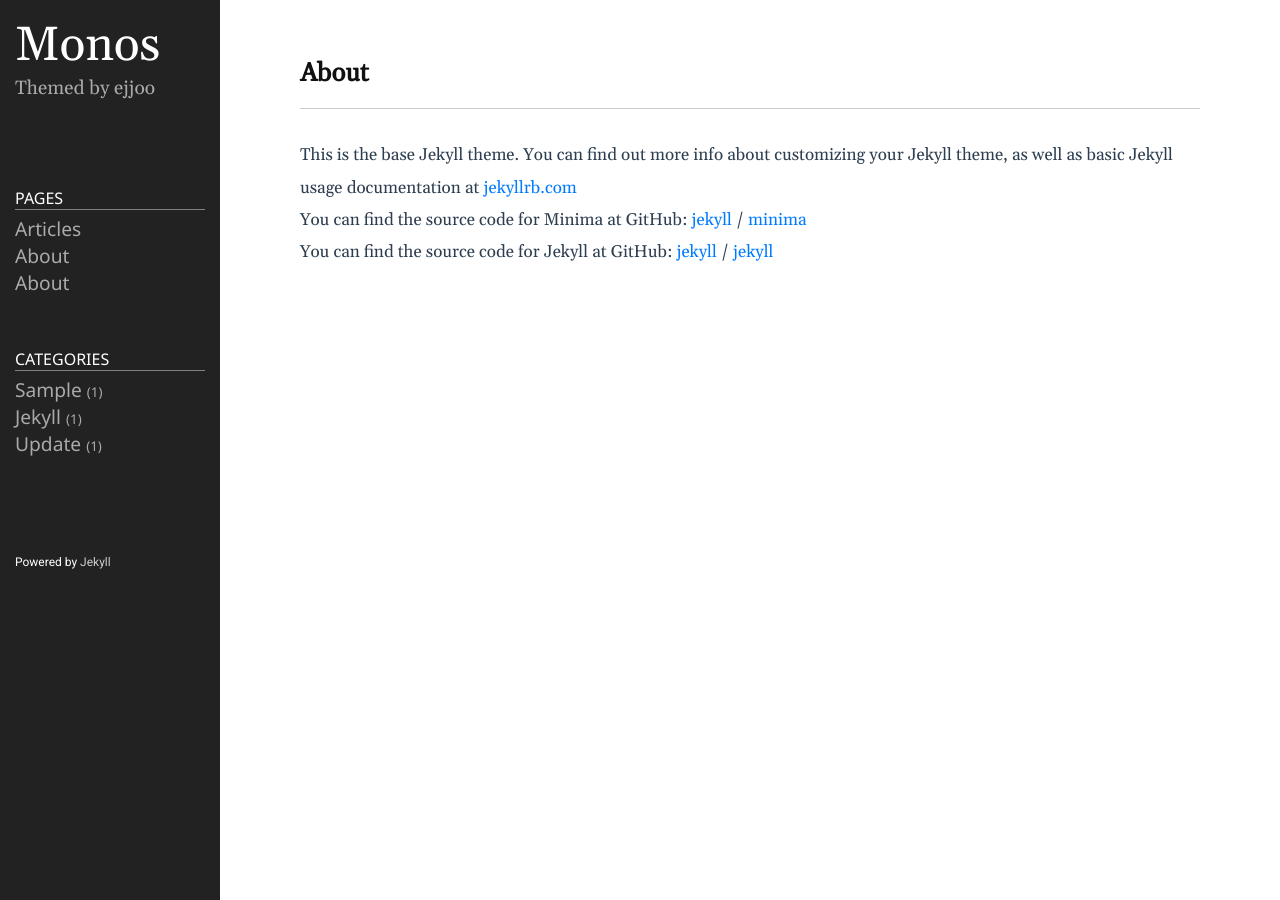
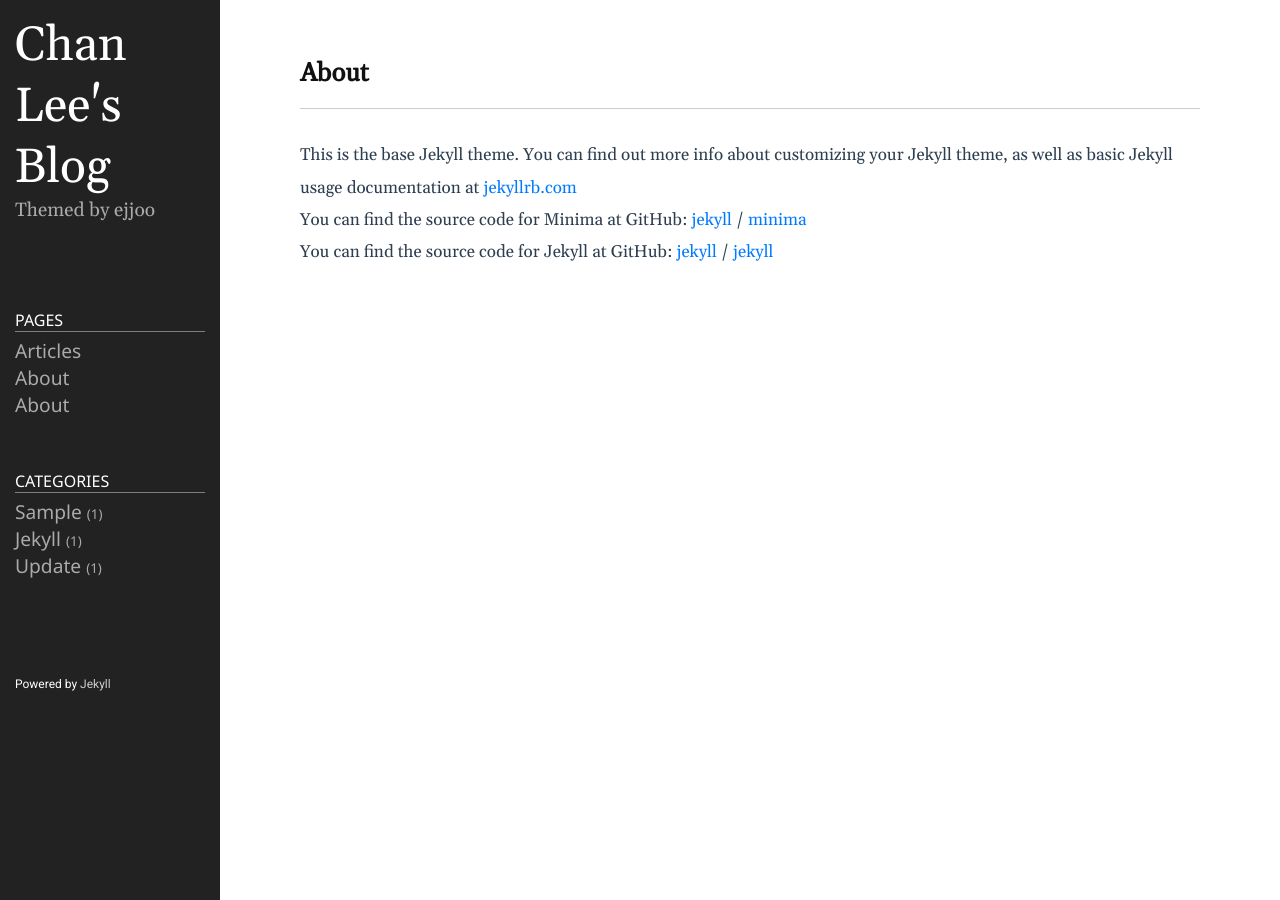
Before and after one commit to tbonelee/tbonelee.github.io, a Jekyll site: the page built from about.markdown, in a window 1280 px wide. Built offline with Jekyll 4.4.1, drawn with Linux system fonts in a browser that asks for light colours.

Commit message:
Update site configuration with new title, email, and GitHub username

```diff
--- a/_config.yml
+++ b/_config.yml
@@ -18,13 +18,13 @@
 # You can create any custom variable you would like, and they will be accessible
 # in the templates via {{ site.myvariable }}.
 
-title: Monos
-email: ejjoo7994@gmail.com
+title: Chan Lee's Blog
+email: chanho0325@gmail.com
 description: >- # this means to ignore newlines until "baseurl:"
   Themed by ejjoo
 # baseurl: "/" # the subpath of your site, e.g. /blog
 # url: "http://ejjoo.github.io" # the base hostname & protocol for your site, e.g. http://example.com
-github_username: ejjoo
+github_username: tbonelee
 highlighter: rouge
 svg:
   optimize: true
```
